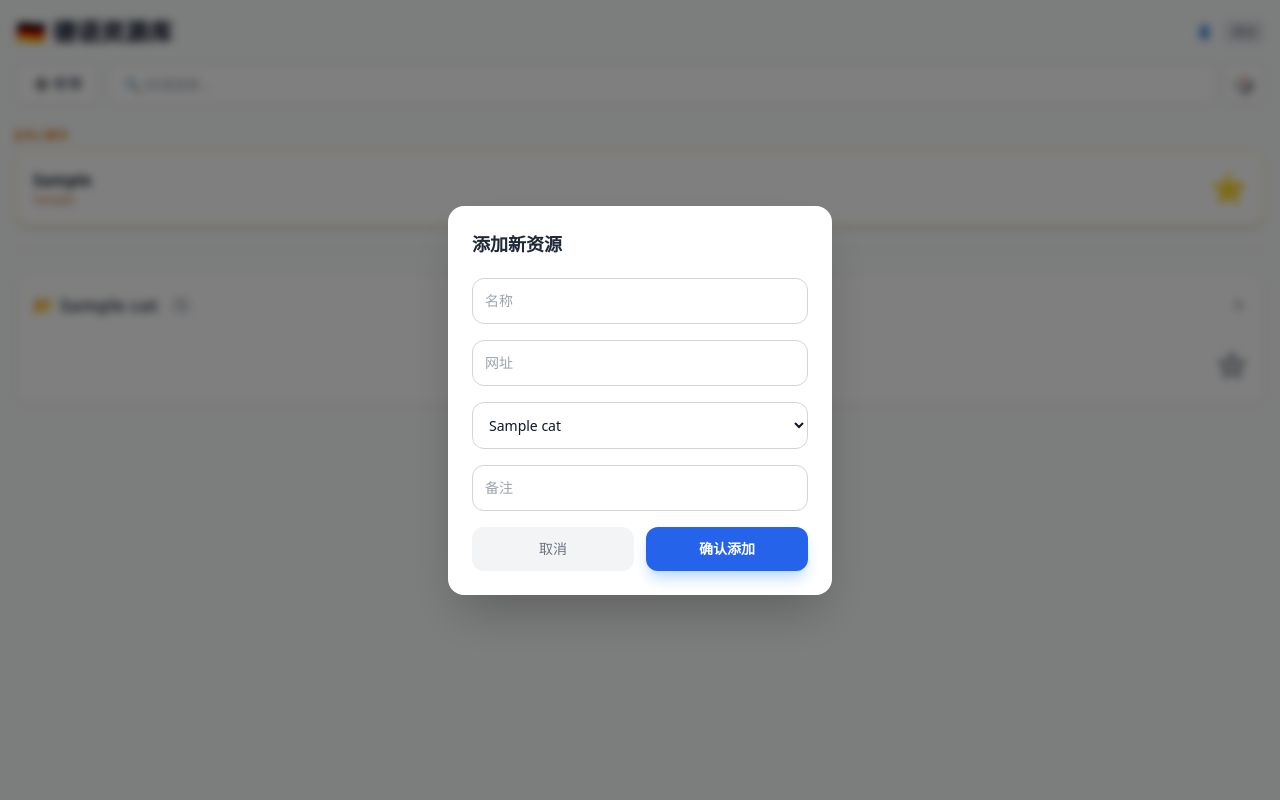
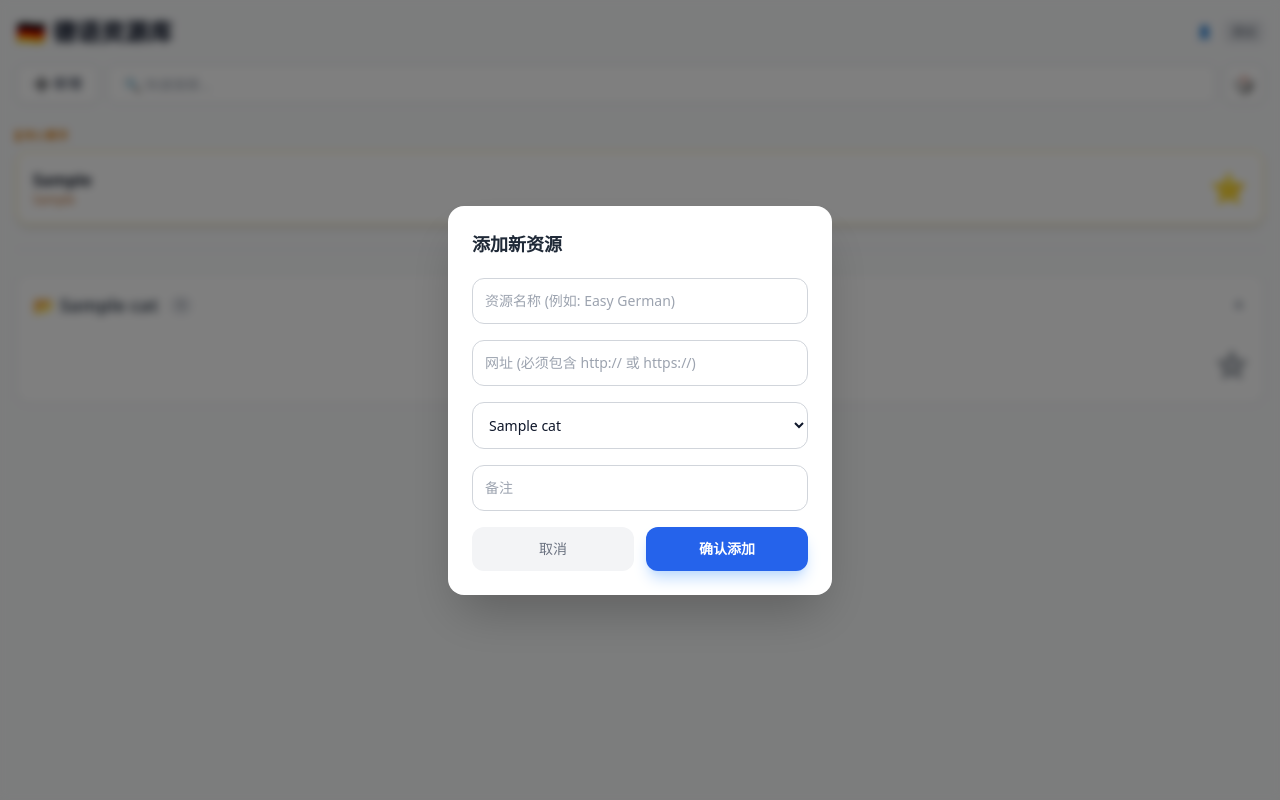
Before and after one commit to qinjcsiccas/GermanFavorites, a Flask app: template templates/index.html in a window 1280 px wide, after a click on "➕ 新增". Run offline with Flask 3, Linux system fonts and the light colour scheme; the template is opened without the code that fills it: most values are stand-ins (such as "Sample title", 1, 10 or a date in 2020); some libraries are stand-ins or nearby versions.

Commit message:
Update index.html

```diff
--- a/templates/index.html
+++ b/templates/index.html
@@ -105,10 +105,15 @@
         <div class="bg-white rounded-2xl w-full max-w-sm p-6 shadow-2xl">
             <h3 class="text-lg font-bold mb-5 text-gray-800">添加新资源</h3>
             <form action="/add" method="post" class="space-y-4">
-                <input type="text" name="name" placeholder="名称" required class="w-full border border-gray-300 rounded-xl p-3 text-sm">
-                <input type="url" name="url" placeholder="网址" required class="w-full border border-gray-300 rounded-xl p-3 text-sm">
+                <input type="text" name="name" placeholder="资源名称 (例如: Easy German)" required class="w-full border border-gray-300 rounded-xl p-3 text-sm">
+
+                <input type="url" name="url" placeholder="网址 (必须包含 http:// 或 https://)" required
+                       class="w-full border border-gray-300 rounded-xl p-3 text-sm focus:ring-2 focus:ring-blue-400">
+
                 <select name="type" class="w-full border border-gray-300 rounded-xl p-3 text-sm bg-white">
-                    {% for cat in categories %}<option value="{{ cat }}">{{ cat }}</option>{% endfor %}
+                    {% for cat in categories %}
+                    <option value="{{ cat }}">{{ cat }}</option>
+                    {% endfor %}
                 </select>
                 <input type="text" name="note" placeholder="备注" class="w-full border border-gray-300 rounded-xl p-3 text-sm">
                 <div class="flex gap-3 mt-2">
```
